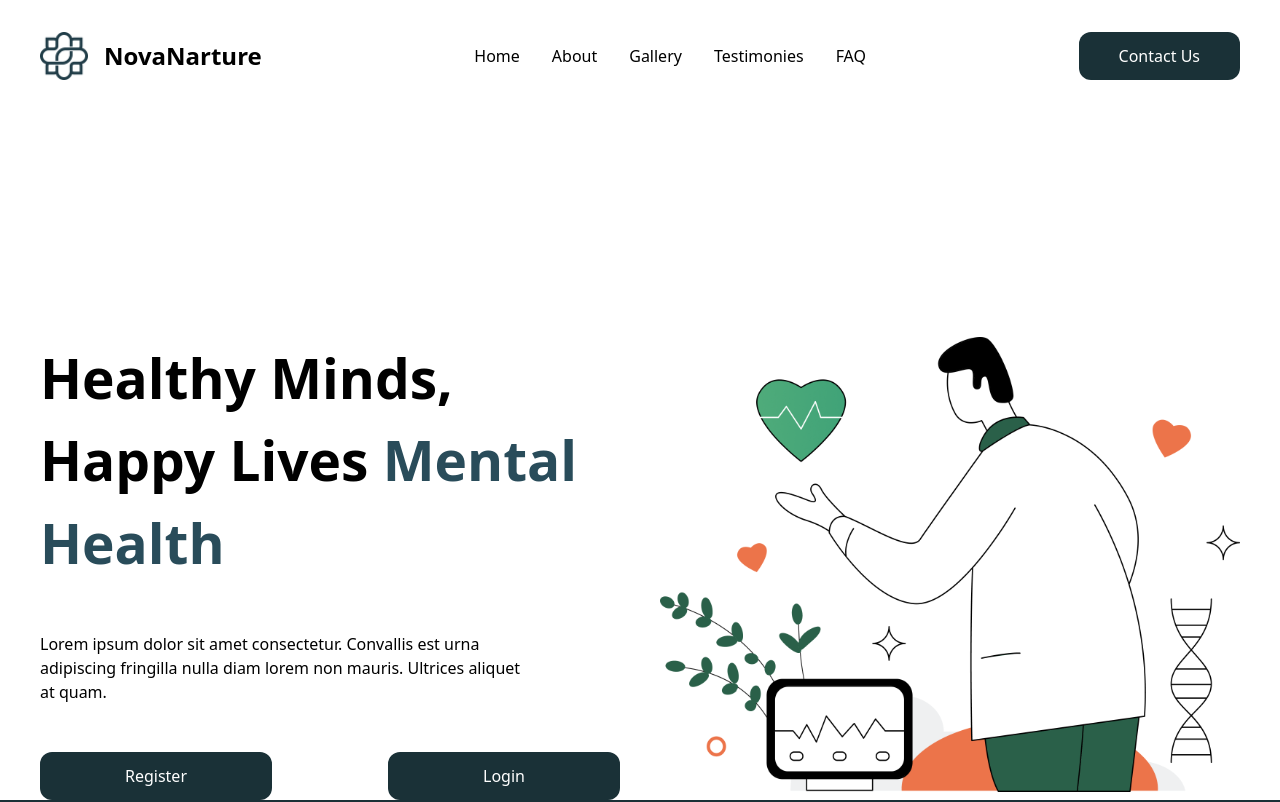
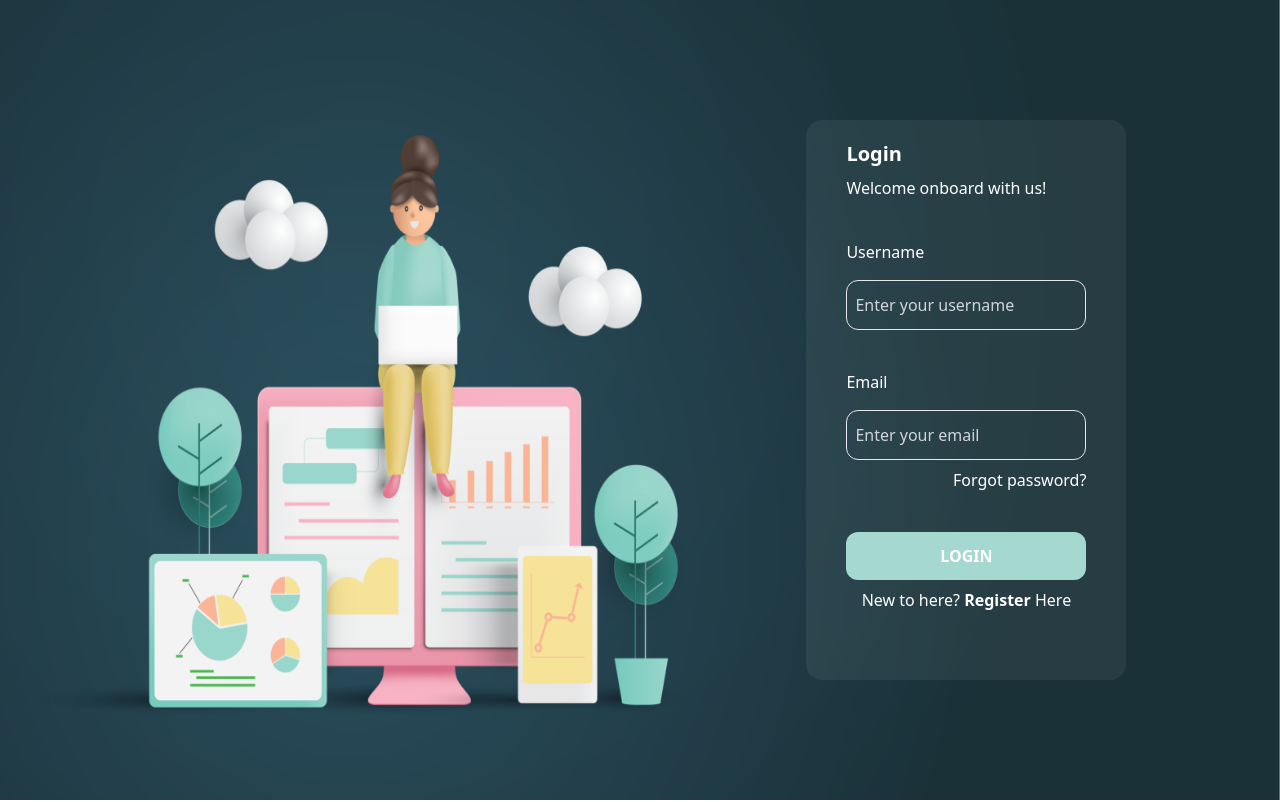
Before and after one commit to NiyonkuruEsther/novanurture, a React (Vite) app: page / in a window 1280 px wide. Shown: the top 802 px of the page. Built offline with nearby package versions, Linux system fonts and the light colour scheme.

Commit message:
add login page

```diff
--- a/src/App.jsx
+++ b/src/App.jsx
@@ -3,6 +3,7 @@ import Quote from "./components/Quote";
 import Statistics from "./components/Statistics";
 import Subscribe from "./components/Subscribe";
 import About from "./pages/About";
+import Login from "./pages/Auth/Login";
 import FAQ from "./pages/FAQ";
 import Gallery from "./pages/Gallery";
 import Home from "./pages/Home";
@@ -10,17 +11,18 @@ import Testimonies from "./pages/Testimonies";
 
 function App() {
   return (
-    <>
-      <Home />
-      <Statistics />
-      <About />
-      <Quote />
-      <Gallery />
-      <Subscribe />
-      <Testimonies />
-      <FAQ />
-      <Footer />
-    </>
+    <Login />
+    // <>
+    //   <Home />
+    //   <Statistics />
+    //   <About />
+    //   <Quote />
+    //   <Gallery />
+    //   <Subscribe />
+    //   <Testimonies />
+    //   <FAQ />
+    //   <Footer />
+    // </>
   );
 }
 
--- a/src/components/Button.jsx
+++ b/src/components/Button.jsx
@@ -1,8 +1,8 @@
 const Button = ({ title, styles }) => {
   return (
     <button
-      className={`rounded-xl px-10 py-3 text-base ${styles} ${
-        styles.includes !== "bg-lightGreen" && ` text-white`
+      className={`rounded-xl px-10 py-3 text-base text-white ${styles} ${
+        styles.includes !== "bg-lightGreen" && ` text-black`
       } `}
     >
       {title}
--- /dev/null
+++ b/src/pages/Auth/Login.jsx
@@ -0,0 +1,52 @@
+import React from "react";
+import GirlOnCloud from "../../assets/girlOnCloud.png";
+import Button from "../../components/Button";
+
+const Login = () => {
+  return (
+    <div className={`max-w-screen max-h-screen`}>
+      <img
+        src={GirlOnCloud}
+        alt=""
+        className="w-screen h-screen object-center "
+      />
+      <form
+        className="absolute top-[15vh] right-[12vw] h-[70vh] w-[25vw] bg-white bg-opacity-[.06] rounded-2xl text-white px-10 py-5 flex flex-col gap-10"
+        action=""
+      >
+        <div className="flex flex-col gap-2">
+          <h1 className="m-0 text-xl font-semibold">Login</h1>
+          <p className="font-thin">Welcome onboard with us!</p>
+        </div>
+
+        <div className="flex flex-col gap-4">
+          <p>Username</p>
+          <input
+            type="text"
+            placeholder="Enter your username"
+            className="bg-transparent border border-gray-200 rounded-xl px-2 py-3 w-full placeholder:text-gray-300 focus:outline-none"
+          />
+        </div>
+        <div className="flex flex-col gap-4">
+          <p>Email</p>
+          <div className="flex flex-col">
+            <input
+              type="text"
+              placeholder="Enter your email"
+              className="bg-transparent border border-gray-200 rounded-xl px-2 py-3 w-full placeholder:text-gray-300 focus:outline-none"
+            />
+            <p className="text-end pt-2 font-thin">Forgot password?</p>
+          </div>
+        </div>
+        <div>
+          <Button title="LOGIN" styles="bg-lightGreen font-semibold w-full" />
+          <p className="text-center pt-2">
+            New to here? <span className="font-semibold">Register</span> Here
+          </p>
+        </div>
+      </form>
+    </div>
+  );
+};
+
+export default Login;
--- /dev/null
+++ b/src/pages/Auth/Register.jsx
@@ -0,0 +1,52 @@
+import React from "react";
+import GirlOnCloud from "../../assets/girlOnCloud.png";
+import Button from "../../components/Button";
+
+const Register = () => {
+  return (
+    <div className={`max-w-screen max-h-screen`}>
+      <img
+        src={GirlOnCloud}
+        alt=""
+        className="w-screen h-screen object-center "
+      />
+      <form
+        className="absolute top-[15vh] right-[12vw] h-[70vh] w-[25vw] bg-white bg-opacity-[.06] rounded-2xl text-white px-10 py-5 flex flex-col gap-10"
+        action=""
+      >
+        <div className="flex flex-col gap-2">
+          <h1 className="m-0 text-xl font-semibold">Login</h1>
+          <p className="font-thin">Welcome onboard with us!</p>
+        </div>
+
+        <div className="flex flex-col gap-4">
+          <p>Username</p>
+          <input
+            type="text"
+            placeholder="Enter your username"
+            className="bg-transparent border border-gray-200 rounded-xl px-2 py-3 w-full placeholder:text-gray-300 focus:outline-none"
+          />
+        </div>
+        <div className="flex flex-col gap-4">
+          <p>Email</p>
+          <div className="flex flex-col">
+            <input
+              type="text"
+              placeholder="Enter your email"
+              className="bg-transparent border border-gray-200 rounded-xl px-2 py-3 w-full placeholder:text-gray-300 focus:outline-none"
+            />
+            <p className="text-end pt-2 font-thin">Forgot password?</p>
+          </div>
+        </div>
+        <div>
+          <Button title="LOGIN" styles="bg-lightGreen font-semibold w-full" />
+          <p className="text-center pt-2">
+            New to here? <span className="font-semibold">Register</span> Here
+          </p>
+        </div>
+      </form>
+    </div>
+  );
+};
+
+export default Register;
```
Also changed, not shown: src/assets/girlOnCloud.png (added).
